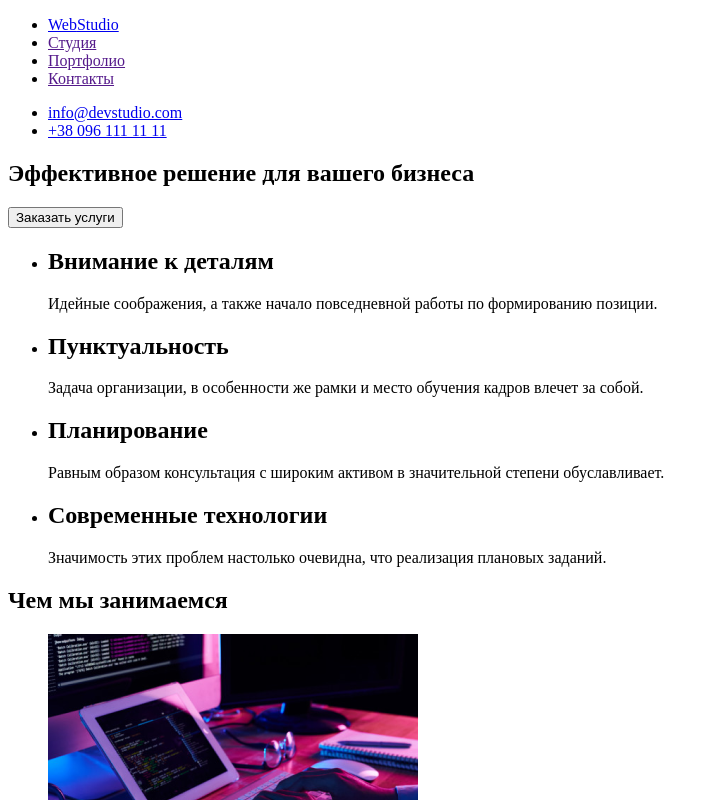
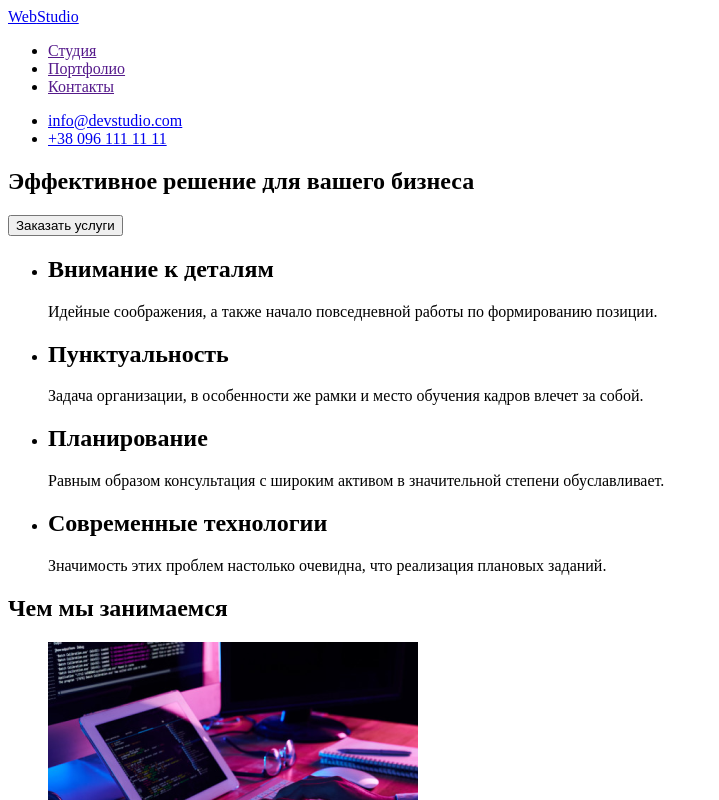
Before and after one commit to Artem451/artem, a plain HTML site: page index.html in a window 1280 px wide. Shown: the top 800 px of the page, without its empty margins (0-719 px from the left). Drawn offline with Linux system fonts and the light colour scheme.

Commit message:
Update index.html

```diff
--- a/index.html
+++ b/index.html
@@ -8,8 +8,8 @@
 <body>
     <header>
         <nav>
+            <a href="./index.html"><span>Web</span>Studio</a>
             <ul>
-                <li><a href="./index.html"><span>Web</span>Studio</a></li>
                 <li><a href="" target="_blank">Студия</a></li>
                 <li><a href="" target="_blank">Портфолио</a></li>
                 <li><a href="" target="_blank">Контакты</a></li>
@@ -81,10 +81,9 @@
         </section>
     </main>
     <footer>
-
+        <a href="./index.html"><span>Web</span>Studio</a>
+        <address>г.Киев, пр-т Леси Украинки, 26</address>
         <ul>
-            <li><a href="./index.html"><span>Web</span>Studio</a></li>
-            <li><address>г.Киев, пр-т Леси Украинки, 26</address></li>
             <li><a href="mailto:info@example.com">info@example.com</a></li>
             <li><a href="tel:+380991111111">+38 099 111 11 11</a></li>
         </ul>
```
